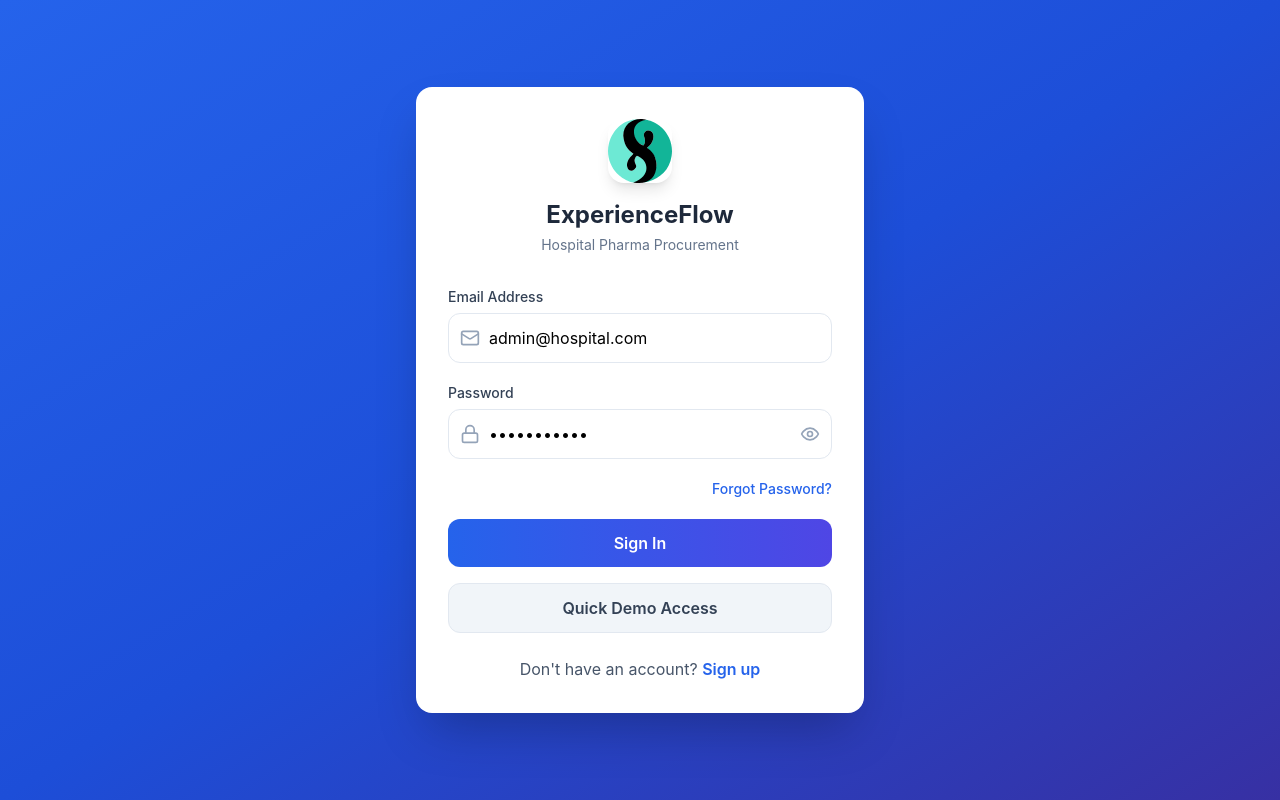
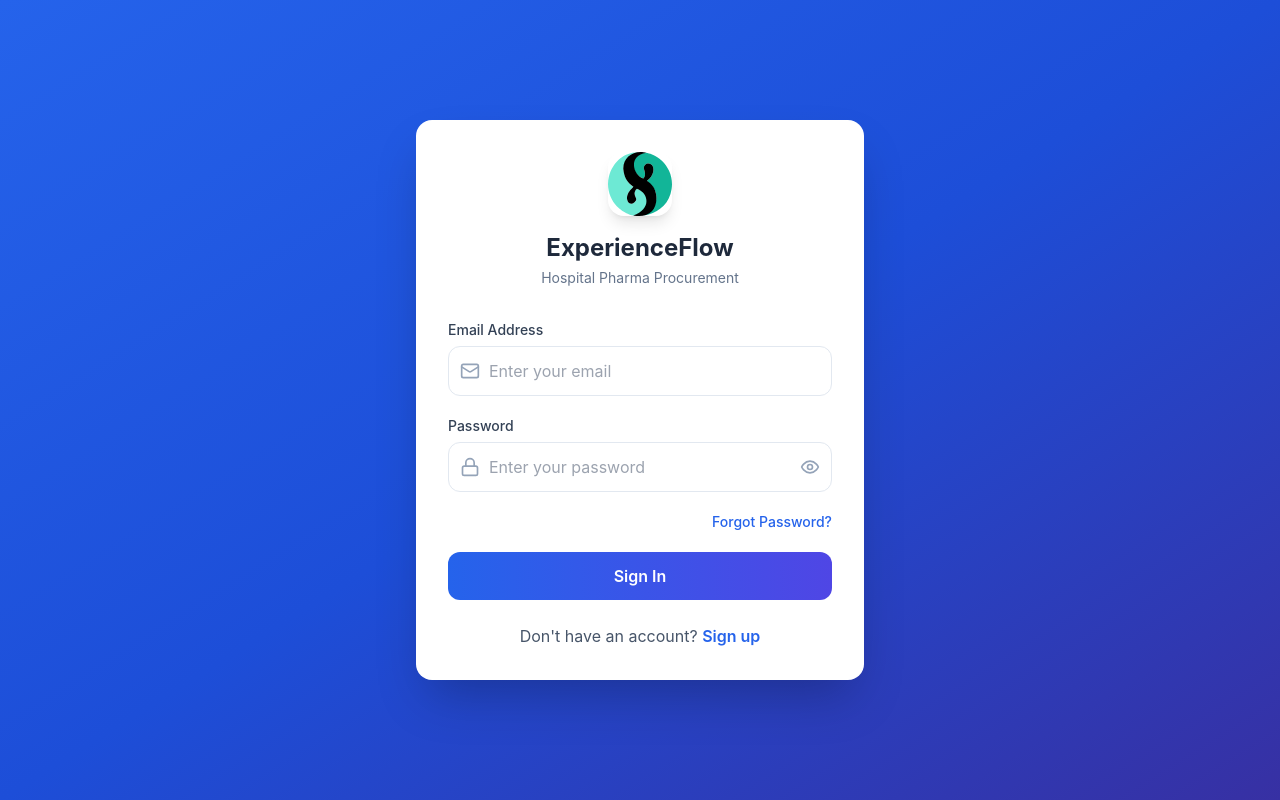
Before and after one commit to kotireddy-g/ProductMapping-5, a React (Create React App) app: page / in a window 1280 px wide. Built offline with nearby package versions, Linux system fonts and the light colour scheme; the HTML template or start-up script is replaced by a standard one.

Commit message:
Login page updated

```diff
--- a/src/components/Auth/Login.js
+++ b/src/components/Auth/Login.js
@@ -4,8 +4,8 @@ import ExperienceFlowLogo from '../../assets/experienceflow-logo.svg';
 
 const Login = ({ onLogin, onSwitchToSignup }) => {
   const [formData, setFormData] = useState({
-    email: 'admin@hospital.com',
-    password: 'password123'
+    email: '',
+    password: ''
   });
   const [errors, setErrors] = useState({});
   const [showPassword, setShowPassword] = useState(false);
@@ -35,17 +35,23 @@ const Login = ({ onLogin, onSwitchToSignup }) => {
 
     if (!validateForm()) return;
 
+    // Check for specific credentials
+    if (formData.email === 'admin@experienceflow.ai' && formData.password === 'xFlow@321') {
       setIsLoading(true);
 
       setTimeout(() => {
         setIsLoading(false);
-      onLogin({ email: formData.email, name: formData.email.split('@')[0] });
+        onLogin({ email: formData.email, name: 'Admin' });
       }, 500);
+    } else {
+      setErrors({
+        email: 'Invalid credentials',
+        password: 'Invalid credentials'
+      });
+    }
   };
 
-  const handleQuickDemo = () => {
-    onLogin({ email: 'admin@hospital.com', name: 'Admin' });
-  };
+
 
   const handleChange = (e) => {
     const { name, value } = e.target;
@@ -83,8 +89,7 @@ const Login = ({ onLogin, onSwitchToSignup }) => {
                   name="email"
                   value={formData.email}
                   onChange={handleChange}
-                  className={`w-full pl-10 pr-4 py-3 border rounded-xl focus:outline-none focus:ring-2 transition-all ${
-                    errors.email
+                  className={`w-full pl-10 pr-4 py-3 border rounded-xl focus:outline-none focus:ring-2 transition-all ${errors.email
                       ? 'border-red-500 focus:ring-red-200'
                       : 'border-slate-200 focus:ring-blue-200 focus:border-blue-500'
                     }`}
@@ -110,8 +115,7 @@ const Login = ({ onLogin, onSwitchToSignup }) => {
                   name="password"
                   value={formData.password}
                   onChange={handleChange}
-                  className={`w-full pl-10 pr-12 py-3 border rounded-xl focus:outline-none focus:ring-2 transition-all ${
-                    errors.password
+                  className={`w-full pl-10 pr-12 py-3 border rounded-xl focus:outline-none focus:ring-2 transition-all ${errors.password
                       ? 'border-red-500 focus:ring-red-200'
                       : 'border-slate-200 focus:ring-blue-200 focus:border-blue-500'
                     }`}
@@ -158,15 +162,7 @@ const Login = ({ onLogin, onSwitchToSignup }) => {
             </button>
           </form>
 
-          <div className="mt-4">
-            <button
-              type="button"
-              onClick={handleQuickDemo}
-              className="w-full py-3 bg-slate-100 text-slate-700 rounded-xl font-semibold hover:bg-slate-200 transition-all border border-slate-200"
-            >
-              Quick Demo Access
-            </button>
-          </div>
+
 
           <div className="mt-6 text-center">
             <p className="text-slate-600">
```
Lines whose indentation alone changed are shown as unchanged.
